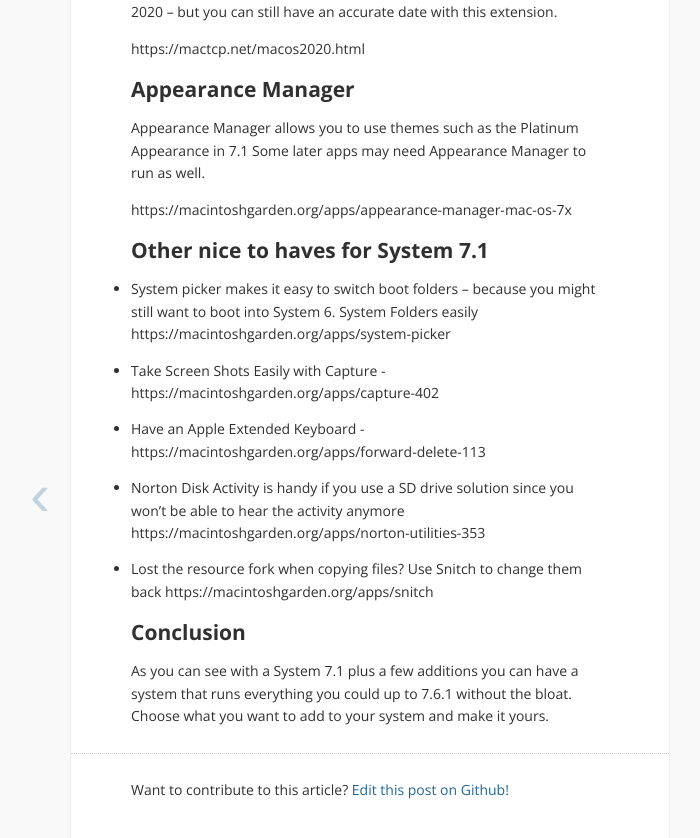
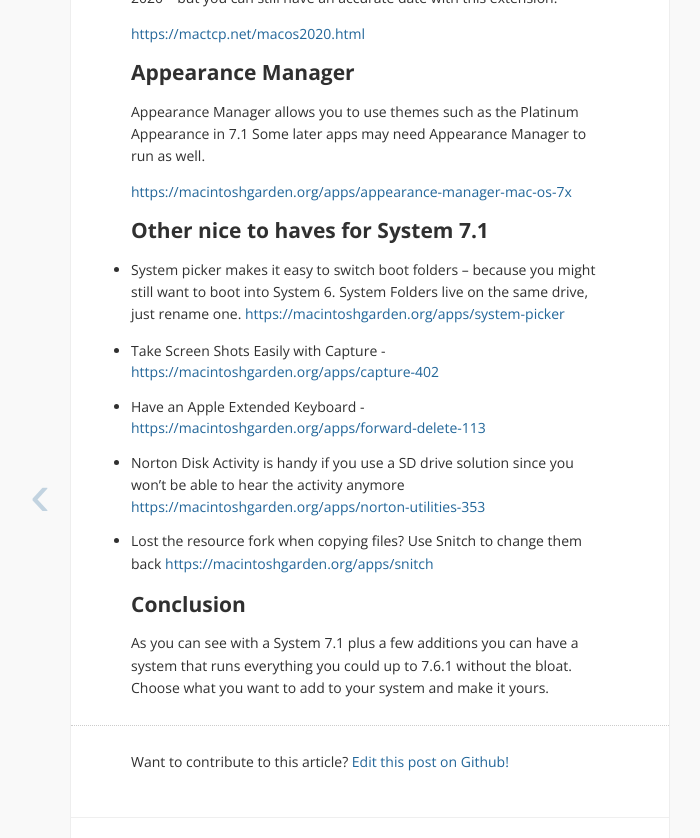
Before and after one commit to erichelgeson/erichelgeson.github.com, a Jekyll site: the page built from _posts/2021-03-23-ultimate-system-7.1.markdown, in a window 1280 px wide and 900 px high, scrolled down 1919 px. Shown: the top 838 px of the window, without its empty margins (270-970 px from the left). Built offline with Jekyll 4.4.1, drawn with Linux system fonts in a browser that asks for light colours; comment, search, counter and statistics services are not loaded.

Commit message:
make links links

```diff
--- a/_posts/2021-03-23-ultimate-system-7.1.markdown
+++ b/_posts/2021-03-23-ultimate-system-7.1.markdown
@@ -18,7 +18,7 @@ Posted as part of [#MARCHintosh](https://marchintosh.com/)
 
 Contains bug fixes, Drag 'N' Drop, and Sound Manager. Should be installed alongside any 7.1 install.
 
-https://macintoshgarden.org/apps/macintosh-os-71x#System_Update_3.0
+<https://macintoshgarden.org/apps/macintosh-os-71x#System_Update_3.0>
 
 ## Modern networking
 
@@ -31,43 +31,43 @@ https://macintoshgarden.org/apps/open-transport-131-update-open-transport-13-68k
 
 Allows you to run applications that utilize threading.
 
-https://macintoshgarden.org/apps/thread-manager
+<https://macintoshgarden.org/apps/thread-manager>
 
 ## Clock in menu bar
 
 Super Clock was actually purchased by apple and included in later releases, but you can grab it and add it to 7.1
 
-https://macintoshgarden.org/apps/superclock-404
+<https://macintoshgarden.org/apps/superclock-404>
 
 ## Read PC/DOS disks
 
 Need the ability to read and write PC disks? No problem, you can install PC Exchange in 7.1.
 
-https://macintoshgarden.org/apps/pc-exchange
+<https://macintoshgarden.org/apps/pc-exchange>
 
 ## 2020 Date Fix
 
 Apple never thought people would still be using their macs in the year 2020 – but you can still have an accurate date with this extension.
 
-https://mactcp.net/macos2020.html
+<https://mactcp.net/macos2020.html>
 
 ## Appearance Manager
 
 Appearance Manager allows you to use themes such as the Platinum Appearance in 7.1 Some later apps may need Appearance Manager to run as well.
 
-https://macintoshgarden.org/apps/appearance-manager-mac-os-7x
+<https://macintoshgarden.org/apps/appearance-manager-mac-os-7x>
 
 ## Other nice to haves for System 7.1
 
-* System picker makes it easy to switch boot folders – because you might still want to boot into System 6. System Folders easily https://macintoshgarden.org/apps/system-picker
+* System picker makes it easy to switch boot folders – because you might still want to boot into System 6. System Folders live on the same drive, just rename one. <https://macintoshgarden.org/apps/system-picker>
 
-* Take Screen Shots Easily with Capture - https://macintoshgarden.org/apps/capture-402
+* Take Screen Shots Easily with Capture - <https://macintoshgarden.org/apps/capture-402>
 
-* Have an Apple Extended Keyboard - https://macintoshgarden.org/apps/forward-delete-113
+* Have an Apple Extended Keyboard - <https://macintoshgarden.org/apps/forward-delete-113>
 
-* Norton Disk Activity is handy if you use a SD drive solution since you won’t be able to hear the activity anymore https://macintoshgarden.org/apps/norton-utilities-353
+* Norton Disk Activity is handy if you use a SD drive solution since you won’t be able to hear the activity anymore <https://macintoshgarden.org/apps/norton-utilities-353>
 
-* Lost the resource fork when copying files? Use Snitch to change them back https://macintoshgarden.org/apps/snitch
+* Lost the resource fork when copying files? Use Snitch to change them back <https://macintoshgarden.org/apps/snitch>
 
 ## Conclusion
 
```
